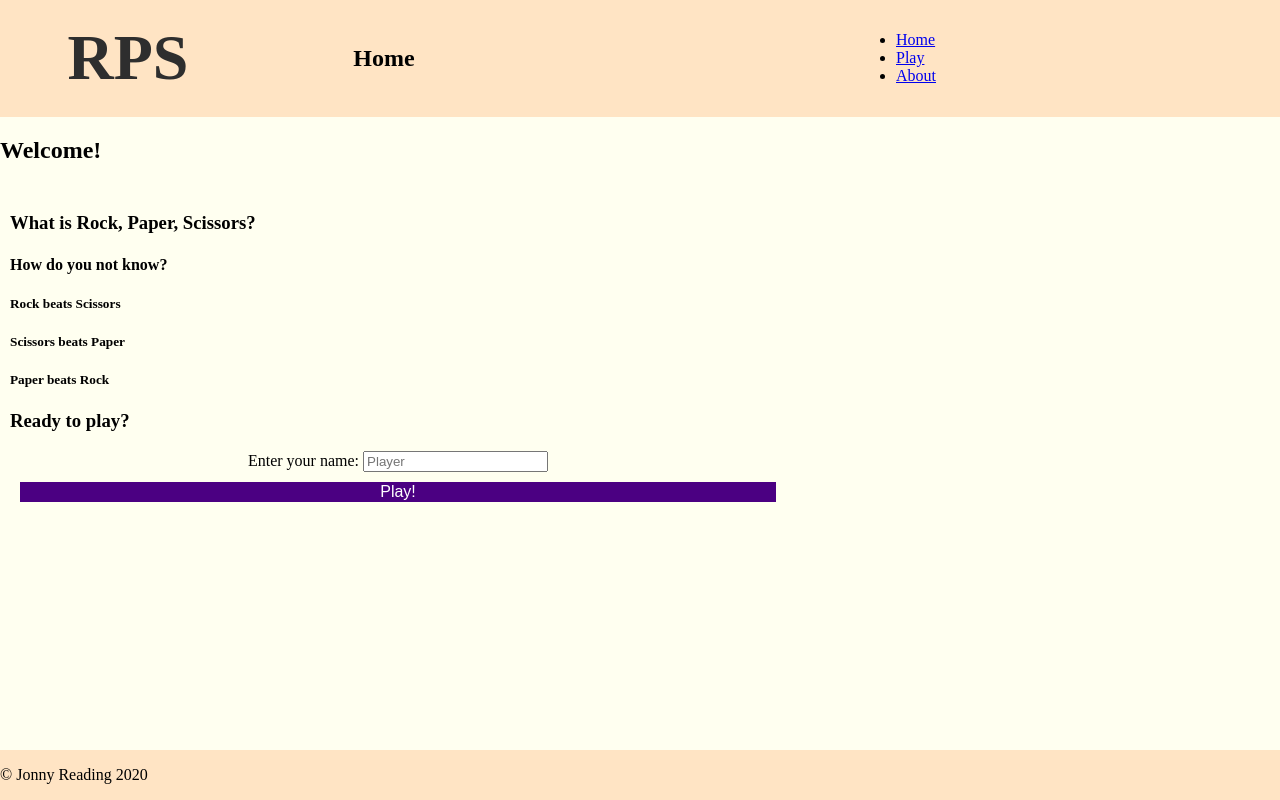
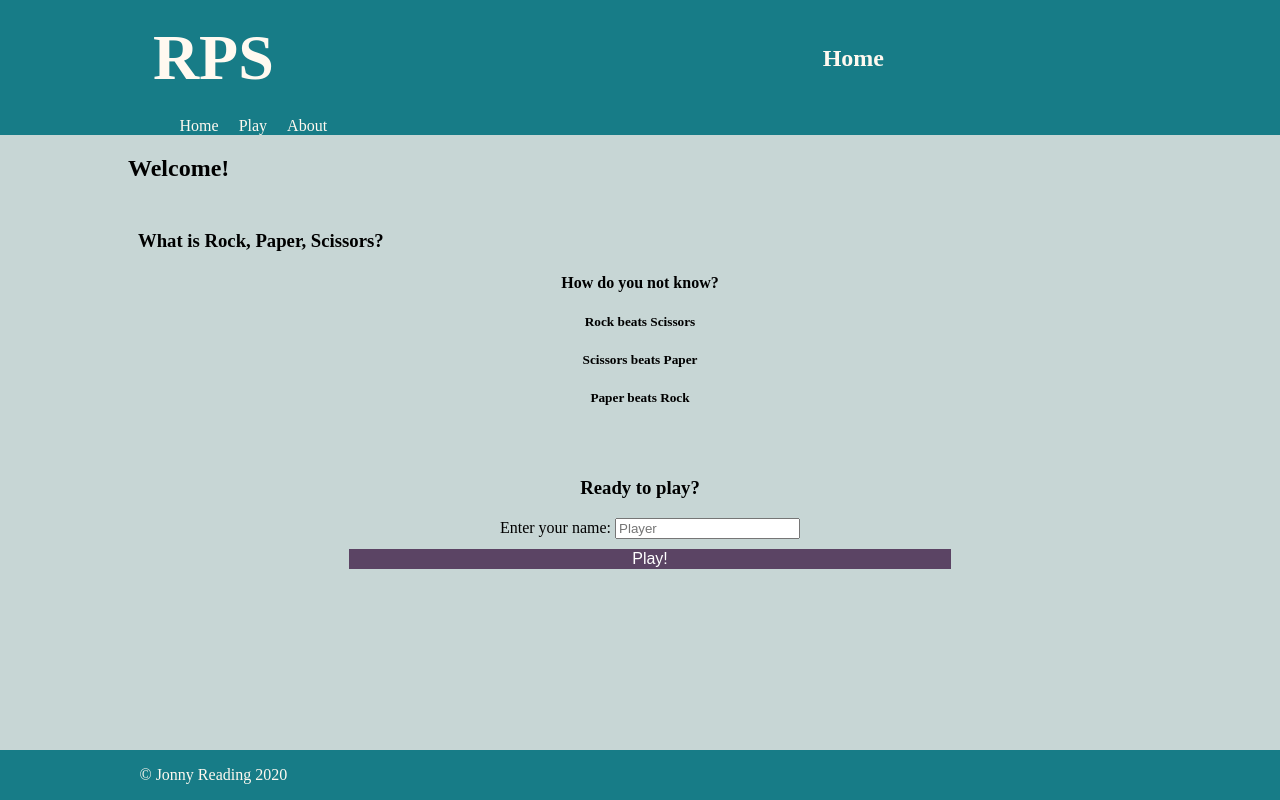
Before and after one commit to JnnyRdng/flask_app_rock_paper_scissors__hw, a Flask app: page / in a window 1280 px wide. Run offline with Flask 2, Linux system fonts and the light colour scheme; some web fonts are replaced.

Commit message:
broken up css into multiple files

```diff
--- a/app/static/css/style.css
+++ b/app/static/css/style.css
@@ -1,9 +1,19 @@
+:root {
+    --dark-purple: hsla(247, 31%, 21%, 1);
+    --english-violet: hsla(283, 19%, 33%, 1);
+    --floral-white: hsla(37, 100%, 97%, 1);
+    --metallic-seaweed: hsla(186, 71%, 31%, 1);
+    --light-grey: hsla(176, 15%, 81%, 1);
+    --mango-tango: hsla(23, 100%, 63%, 1);
+    --cedar-chest: hsla(2, 67%, 57%, 1);
+}
+
 html {
     height: 100%;
 }
 
 body {
-    background-color: ivory;
+    background-color: var(--light-grey);
     margin: 0px;
     height: 100%;
     font-family: phoreuscherokee, serif;
@@ -14,21 +24,42 @@ body {
 
 body>header {
     display: flex;
-    background-color: bisque;
+    background-color: var(--metallic-seaweed);
     display: grid;
-    grid-template-columns: 2fr 2fr 6fr;
+    grid-template-columns: 3fr 6fr;
     justify-items: center;
     align-items: center;
+    color: var(--floral-white);
 }
 
 #logo {
-    color: #2e2e2e;
+    color: var(--floral-white);
     text-decoration: none;
     font-size: 2em;
 }
 
+nav>ul {
+    width: 100%;
+    margin: auto;
+    display: flex;
+    flex-flow: row wrap;
+    justify-content: space-between;
+    /* grid-template-columns: 1fr 1fr 1fr; */
+    list-style: none;
+}
+
+nav>ul>li>a {
+    color: var(--floral-white);
+    text-decoration: none;
+}
+nav>ul>li>a:hover {
+
+    text-decoration: underline;
+}
+
 body>main {
-    width: 100%;
+    width: 80%;
+    margin: 0px auto;
     /* margin: auto; */
     align-self: start;
     /* background-color: hotpink; */
@@ -38,8 +69,26 @@ body>main>article {
     padding: 10px;
 }
 
-body>main>article>h2 {
+body>main>article>main>hgroup {
     text-align: center;
+}
+body>main>article>main>aside {
+    text-align: center;
+    display: flex;
+    flex-flow: row wrap;
+    justify-content: space-evenly;
+    border-bottom: 1px solid var(--dark-purple);
+    padding: 30px 0px;
+}
+body>main>article>main>aside>p {
+    margin: 10px 30px;
+}
+body>main>article>main>section {
+    display: flex;
+    flex-flow: column wrap;
+    align-items: center;
+    justify-content: center;
+    padding: 30px 0px;
 }
 
 body>main>article>section {
@@ -49,43 +98,36 @@ body>main>article>section {
     width: 100%;
 }
 
+body>main>article>section>form {
+    display: flex;
+    flex-flow: column wrap;
+    justify-content: space-evenly;
+    align-items: center;
+    /* width: 100%; */
+}
+
 input[type=submit] {
-    width: 300px;
-    height: 300px;
-    border-radius: 50%;
     margin: 10px;
     border-style: none;
-    background-color: indigo;
+    background-color: var(--english-violet);
     color: white;
-    font-size: 4em;
-    outline: none;
     cursor: pointer;
 }
 
 input[type=submit]:hover {
-    background-color: darkslateblue;
-}
-
-input[type=submit]:focus {
-    border: 2px solid white;
-}
-
-input[type=submit]:active {
-    background-color: black;
+    background-color: var(--dark-purple);
 }
 
 
+input[type=submit]:active {
+    background-color: var(--mango-tango);
+}
 
 body>footer {
-    background-color: bisque;
+    background-color: var(--metallic-seaweed);
+    color: var(--floral-white);
+    display: grid;
+    grid-template-columns: 3fr 6fr;
+    justify-items: center;
+    align-items: center;
 }
-
-
-#scores {
-    list-style: none;
-    width: 200px;
-}
-#scores>li {
-    display:flex;
-    justify-content: space-between;
-}
```
Also changed, not shown: app/static/css/play.css (added, +19 -0 lines), app/static/css/results.css (added, +59 -0 lines).
